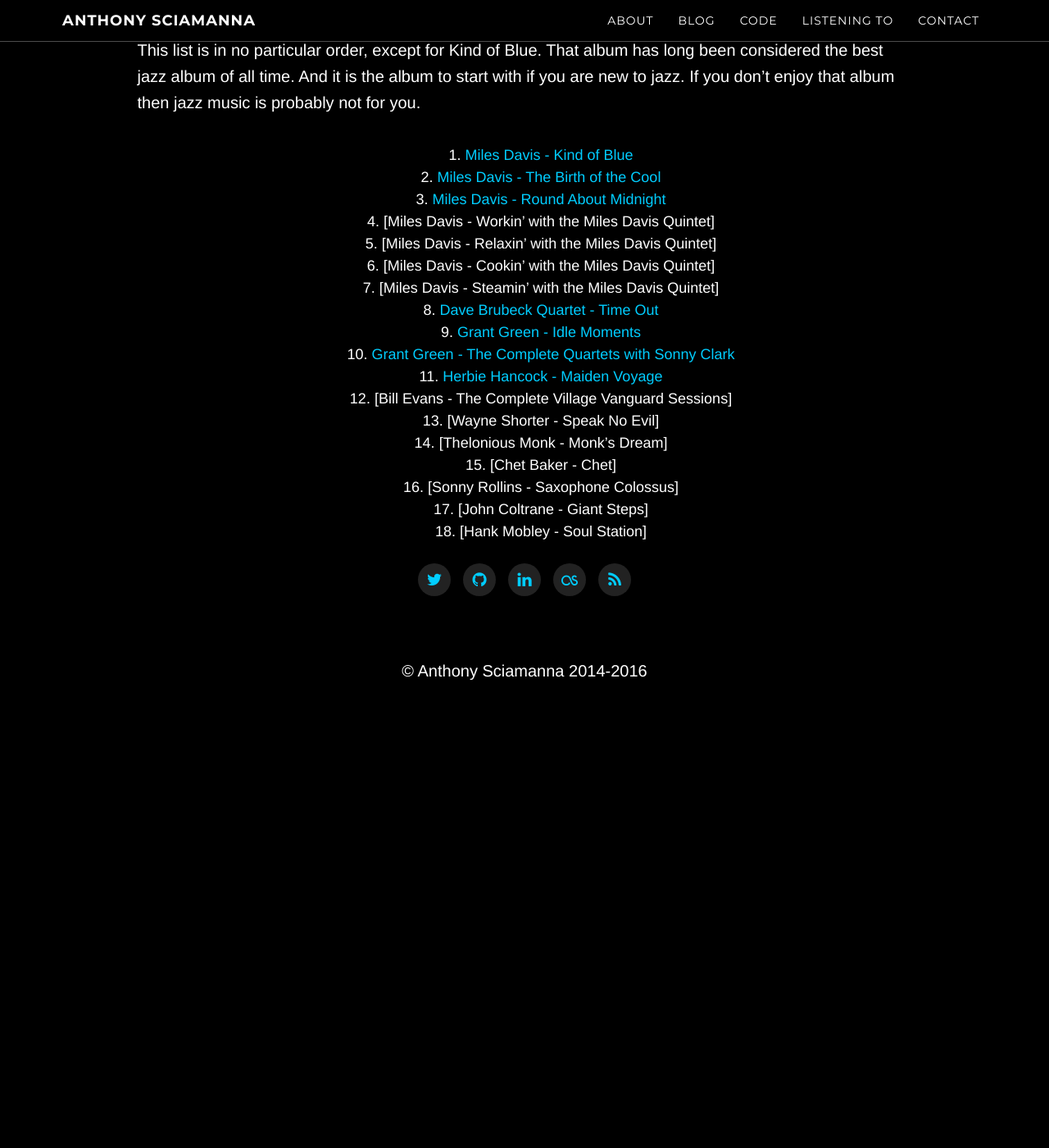
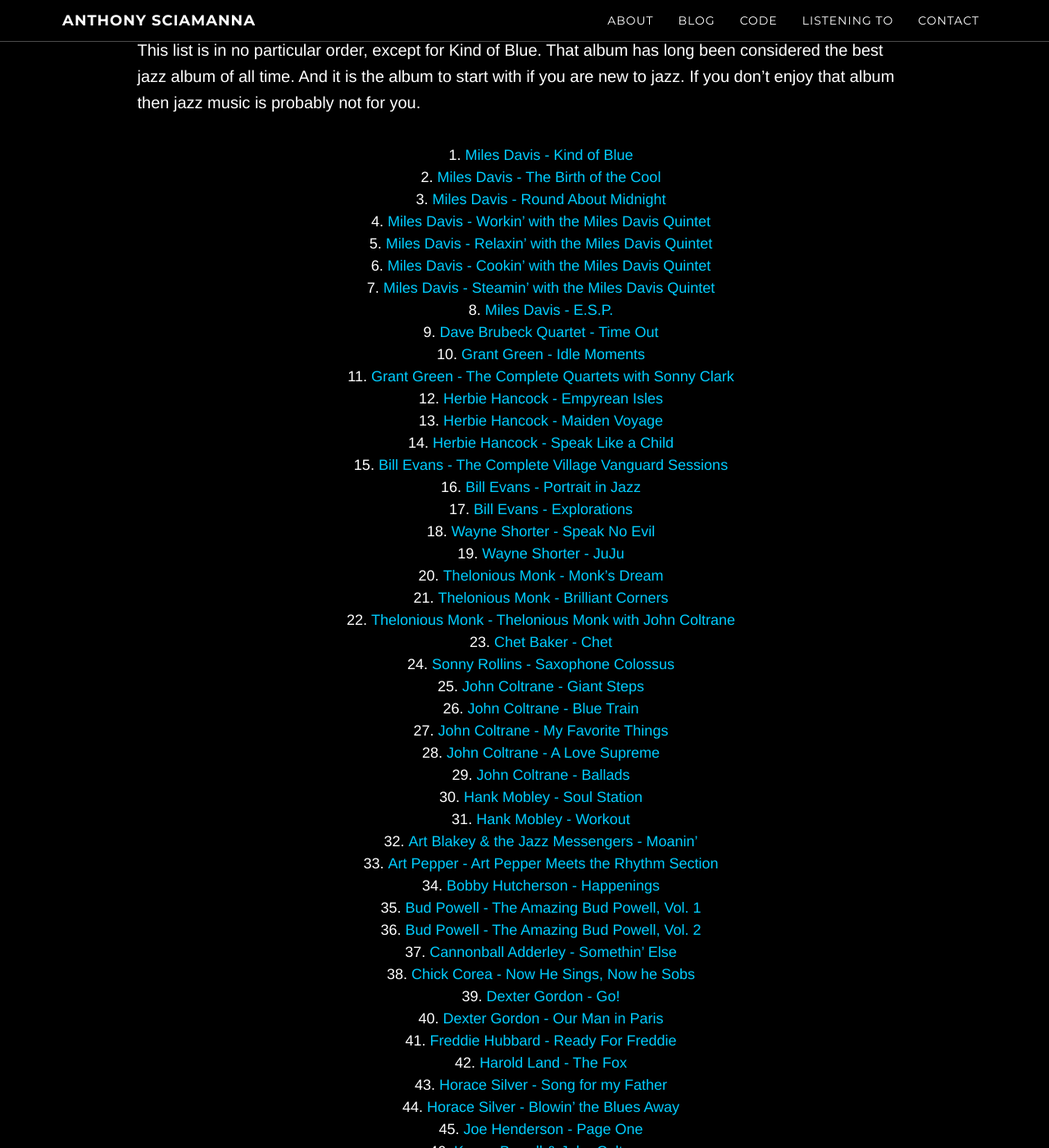
Before and after one commit to asciamanna/asciamanna.github.io, a Jekyll site: the page built from jazz-101.html, in a window 1280 px wide and 1400 px high, scrolled down 794 px. Shown: the whole window at 82% size. Built offline with Jekyll 4.4.1, drawn with Linux system fonts in a browser that asks for light colours; nearby versions of some CDN libraries; before the commit the page ends 1870 px from its top, so only the background shows below that; some of the changed text lies outside the part shown.

Commit message:
Draft Updates Jazz 101

```diff
--- a/jazz-101.html
+++ b/jazz-101.html
@@ -24,18 +25,57 @@
 1. [Miles Davis - Kind of Blue](http://www.allmusic.com/album/kind-of-blue-mw0000191710)
 1. [Miles Davis - The Birth of the Cool]()
 1. [Miles Davis - Round About Midnight]()
-1. [Miles Davis - Workin' with the Miles Davis Quintet]
-1. [Miles Davis - Relaxin' with the Miles Davis Quintet]
-1. [Miles Davis - Cookin' with the Miles Davis Quintet]
-1. [Miles Davis - Steamin' with the Miles Davis Quintet]
+1. [Miles Davis - Workin' with the Miles Davis Quintet]()
+1. [Miles Davis - Relaxin' with the Miles Davis Quintet]()
+1. [Miles Davis - Cookin' with the Miles Davis Quintet]()
+1. [Miles Davis - Steamin' with the Miles Davis Quintet]()
+1. [Miles Davis - E.S.P.]()
 1. [Dave Brubeck Quartet - Time Out]()
 1. [Grant Green - Idle Moments]()
 1. [Grant Green - The Complete Quartets with Sonny Clark]()
+1. [Herbie Hancock - Empyrean Isles]()
 1. [Herbie Hancock - Maiden Voyage]()
-1. [Bill Evans - The Complete Village Vanguard Sessions]
-1. [Wayne Shorter - Speak No Evil]
-1. [Thelonious Monk - Monk's Dream]
-1. [Chet Baker - Chet]
-1. [Sonny Rollins - Saxophone Colossus]
-1. [John Coltrane - Giant Steps]
-1. [Hank Mobley - Soul Station]
+1. [Herbie Hancock - Speak Like a Child]()
+1. [Bill Evans - The Complete Village Vanguard Sessions]()
+1. [Bill Evans - Portrait in Jazz]()
+1. [Bill Evans - Explorations]()
+1. [Wayne Shorter - Speak No Evil]()
+1. [Wayne Shorter - JuJu]()
+1. [Thelonious Monk - Monk's Dream]()
+1. [Thelonious Monk - Brilliant Corners]()
+1. [Thelonious Monk - Thelonious Monk with John Coltrane]()
+1. [Chet Baker - Chet]()
+1. [Sonny Rollins - Saxophone Colossus]()
+1. [John Coltrane - Giant Steps]()
+1. [John Coltrane - Blue Train]()
+1. [John Coltrane - My Favorite Things]()
+1. [John Coltrane - A Love Supreme]()
+1. [John Coltrane - Ballads]()
+1. [Hank Mobley - Soul Station]()
+1. [Hank Mobley - Workout]()
+1. [Art Blakey & the Jazz Messengers - Moanin']()
+1. [Art Pepper - Art Pepper Meets the Rhythm Section]()
+1. [Bobby Hutcherson - Happenings]()
+1. [Bud Powell - The Amazing Bud Powell, Vol. 1]()
+1. [Bud Powell - The Amazing Bud Powell, Vol. 2]()
+1. [Cannonball Adderley - Somethin' Else]()
+1. [Chick Corea - Now He Sings, Now he Sobs]()
+1. [Dexter Gordon - Go!]()
+1. [Dexter Gordon - Our Man in Paris]()
+1. [Freddie Hubbard - Ready For Freddie]()
+1. [Harold Land - The Fox]()
+1. [Horace Silver - Song for my Father]()
+1. [Horace Silver - Blowin' the Blues Away]()
+1. [Joe Henderson - Page One]()
+1. [Kenny Burrell & John Coltrane]()
+1. [Larry Young - Unity]()
+1. [Lee Morgan - The Sidewinder]()
+1. [Lee Morgan - Search for the New Land]()
+1. [McCoy Tyner - The Real McCoy]()
+1. [Oliver Nelson - The Blues and the Abstract Truth]()
+1. [Sonny Clark - Cool Struttin']()
+1. [Sonny Clark - Leapin' and Lopin']()
+1. [Stan Getz & Joao Gilberto - Getz/Gilberto]()
+1. [Vince Guaraldi - Jazz Impressions of Black Orpheus]()
+1. [Wes Montgomery & The Wynton Kelly Trio - Smokin' at the Half Note]()
+1. [Wes Montgomery - The Incredible Jazz Guitar of Wes Montogmery]()
```
Also changed, not shown: other parts of jazz-101.html (+2 -1 lines).
